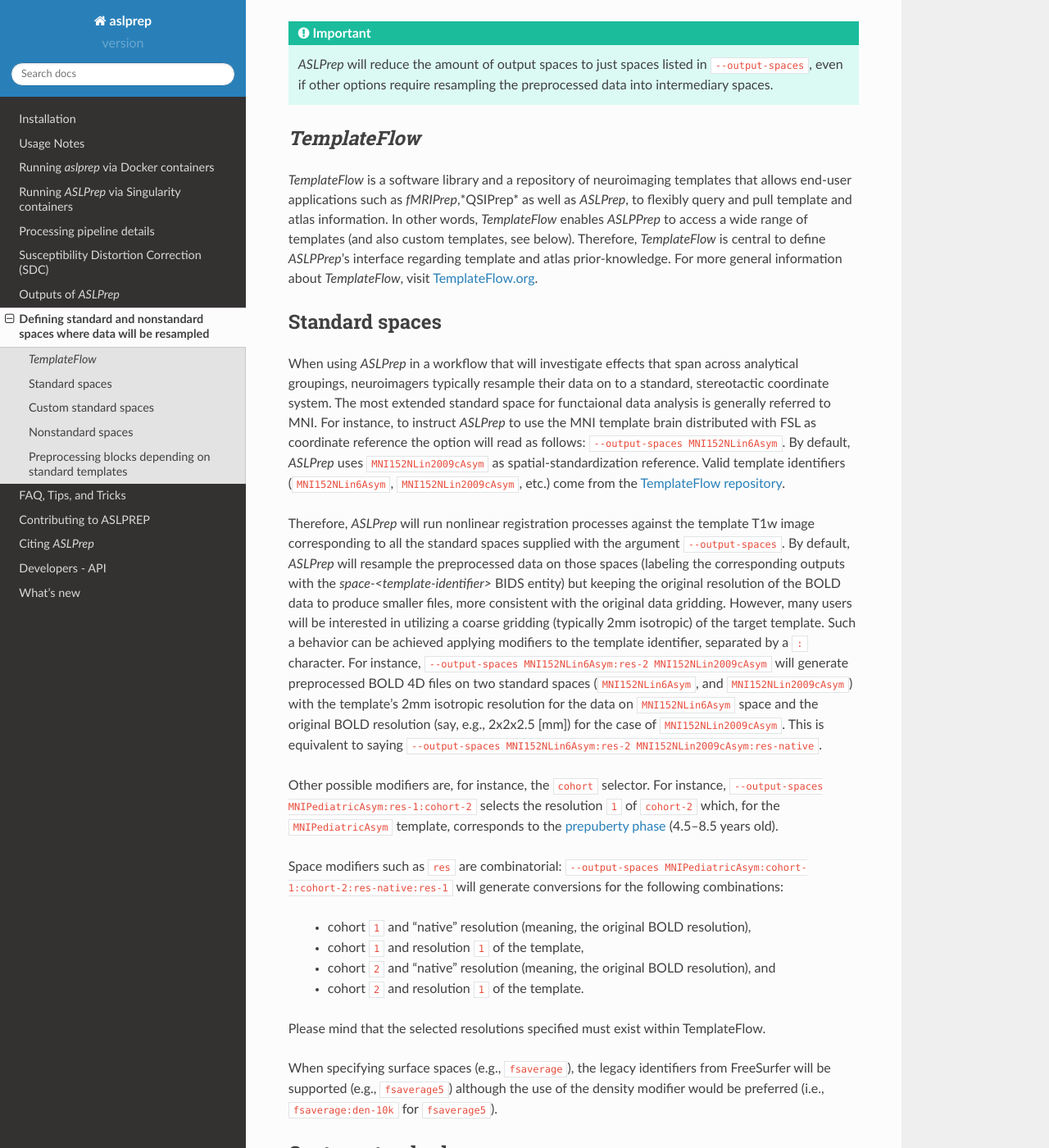
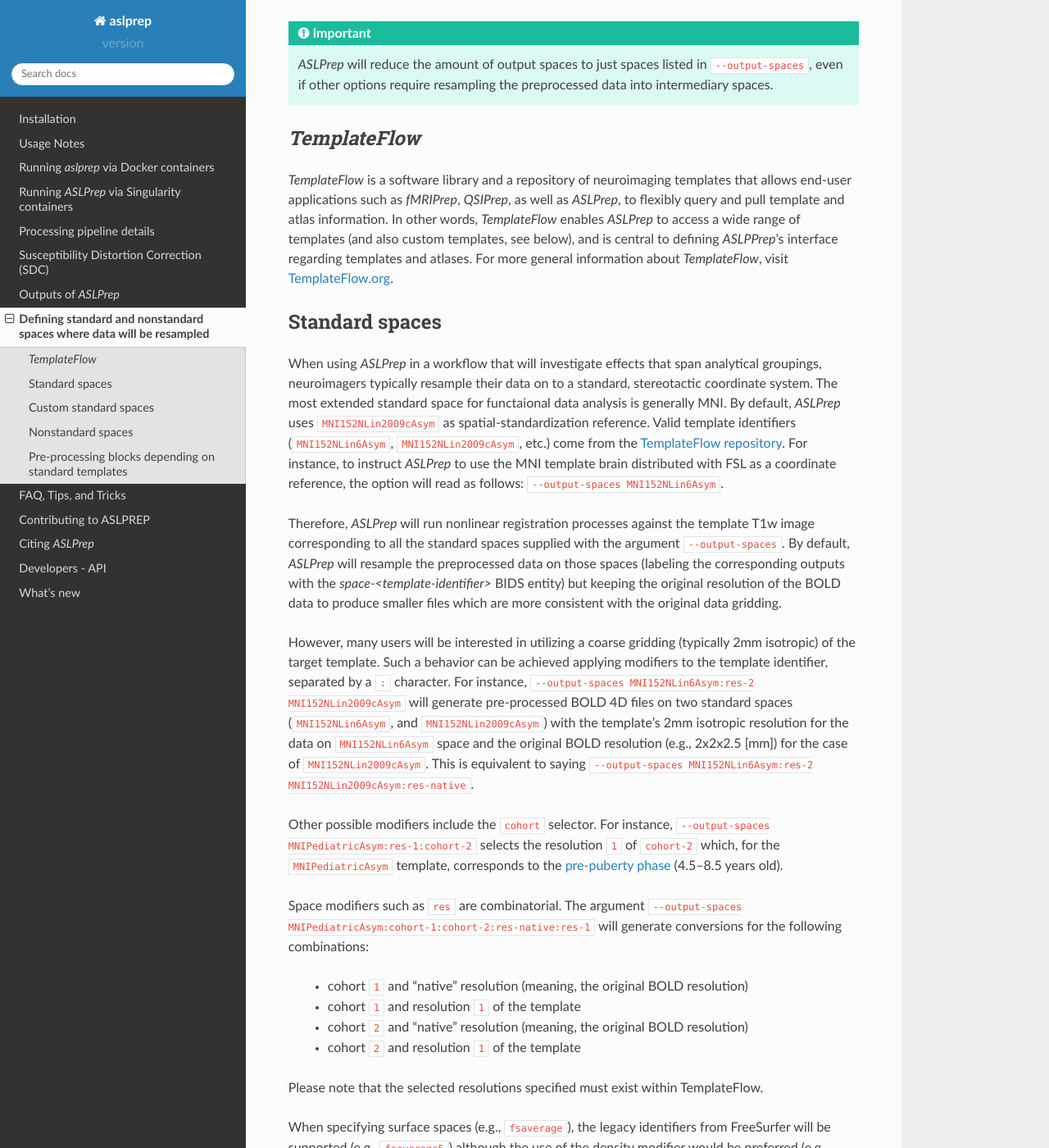
Before and after one commit to PennLINC/aslprep, a Sphinx documentation site: the page built from docs/spaces.rst, in a window 1280 px wide and 1400 px high, scrolled down 268 px. Shown: the whole window at 82% size. Built offline with Sphinx 7.4.7 and the Read the Docs theme 2.0.0, drawn with Linux system fonts in a browser that asks for light colours; some of the changed text lies outside the part shown.

Commit message:
copy edits

```diff
--- a/docs/spaces.rst
+++ b/docs/spaces.rst
@@ -4,7 +4,7 @@
 
 Defining standard and nonstandard spaces where data will be resampled
 =====================================================================
-The command line interface of *ASLPPrep* allows resampling the preprocessed data
+The command line interface of *ASLPPrep* allows resampling of the pre-processed data
 onto other output spaces.
 That is achieved using the ``--output-spaces`` argument, where standard and
 nonstandard spaces can be inserted.
@@ -19,79 +19,79 @@
 *TemplateFlow*
 """"""""""""""
 *TemplateFlow* is a software library and a repository of neuroimaging templates
-that allows end-user applications such as *fMRIPrep*,*QSIPrep* as well as *ASLPrep*,
+that allows end-user applications such as *fMRIPrep*, *QSIPrep*, as well as *ASLPrep*,
 to flexibly query and pull template and atlas information.
-In other words, *TemplateFlow* enables *ASLPPrep* to access a wide range
-of templates (and also custom templates, see below).
-Therefore, *TemplateFlow* is central to define *ASLPPrep*'s interface regarding
-template and atlas prior-knowledge.
+In other words, *TemplateFlow* enables *ASLPrep* to access a wide range
+of templates (and also custom templates, see below), and is central to defining *ASLPPrep*'s interface regarding templates and atlases.
 For more general information about *TemplateFlow*, visit
 `TemplateFlow.org <https://www.templateflow.org>`__.
 
 
 Standard spaces
 """""""""""""""
-When using *ASLPrep* in a workflow that will investigate effects that span across
+When using *ASLPrep* in a workflow that will investigate effects that span
 analytical groupings, neuroimagers typically resample their data on to a standard,
 stereotactic coordinate system.
-The most extended standard space for functaional data analysis is generally referred to MNI.
-For instance, to instruct *ASLPrep* to use the MNI template brain distributed with
-FSL as coordinate reference the option will read as follows: ``--output-spaces MNI152NLin6Asym``.
+The most extended standard space for functaional data analysis is generally MNI.
 By default, *ASLPrep* uses ``MNI152NLin2009cAsym`` as spatial-standardization reference.
 Valid template identifiers (``MNI152NLin6Asym``, ``MNI152NLin2009cAsym``, etc.) come from
 the `TemplateFlow repository <https://github.com/templateflow/templateflow>`__.
+For instance, to instruct *ASLPrep* to use the MNI template brain distributed with
+FSL as a coordinate reference, the option will read as follows: ``--output-spaces MNI152NLin6Asym``.
+
 
 Therefore, *ASLPrep* will run nonlinear registration processes against the template
 T1w image corresponding to all the standard spaces supplied with the argument
 ``--output-spaces``.
 By default, *ASLPrep* will resample the preprocessed data on those spaces (labeling the
 corresponding outputs with the `space-<template-identifier>` BIDS entity) but keeping
-the original resolution of the BOLD data to produce smaller files, more consistent with
+the original resolution of the BOLD data to produce smaller files which are more consistent with
 the original data gridding.
+
 However, many users will be interested in utilizing a coarse gridding (typically 2mm isotropic)
 of the target template.
 Such a behavior can be achieved applying modifiers to the template identifier, separated by
 a ``:`` character.
 For instance, ``--output-spaces MNI152NLin6Asym:res-2 MNI152NLin2009cAsym`` will generate
-preprocessed BOLD 4D files on two standard spaces (``MNI152NLin6Asym``,
+pre-processed BOLD 4D files on two standard spaces (``MNI152NLin6Asym``,
 and ``MNI152NLin2009cAsym``) with the template's 2mm isotropic resolution for
 the data on ``MNI152NLin6Asym`` space and the original BOLD resolution
-(say, e.g., 2x2x2.5 [mm]) for the case of ``MNI152NLin2009cAsym``.
+(e.g., 2x2x2.5 [mm]) for the case of ``MNI152NLin2009cAsym``.
 This is equivalent to saying
 ``--output-spaces MNI152NLin6Asym:res-2 MNI152NLin2009cAsym:res-native``.
 
-Other possible modifiers are, for instance, the ``cohort`` selector.
+Other possible modifiers include the ``cohort`` selector.
 For instance, ``--output-spaces MNIPediatricAsym:res-1:cohort-2`` selects
 the resolution ``1`` of ``cohort-2`` which, for the ``MNIPediatricAsym``
-template, corresponds to the `prepuberty phase
+template, corresponds to the `pre-puberty phase
 <https://github.com/templateflow/tpl-MNIPediatricAsym/blob/bcf77616f547f327ee53c01dadf689ab6518a097/template_description.json#L22-L26>`__
 (4.5--8.5 years old).
 
-Space modifiers such as ``res`` are combinatorial:
+Space modifiers such as ``res`` are combinatorial. The argument
 ``--output-spaces MNIPediatricAsym:cohort-1:cohort-2:res-native:res-1`` will
 generate conversions for the following combinations:
 
-  * cohort ``1`` and "native" resolution (meaning, the original BOLD resolution),
-  * cohort ``1`` and resolution ``1`` of the template,
-  * cohort ``2`` and "native" resolution (meaning, the original BOLD resolution), and
-  * cohort ``2`` and resolution ``1`` of the template.
+  * cohort ``1`` and "native" resolution (meaning, the original BOLD resolution)
+  * cohort ``1`` and resolution ``1`` of the template
+  * cohort ``2`` and "native" resolution (meaning, the original BOLD resolution)
+  * cohort ``2`` and resolution ``1`` of the template
 
-Please mind that the selected resolutions specified must exist within TemplateFlow.
+Please note that the selected resolutions specified must exist within TemplateFlow.
 
 When specifying surface spaces (e.g., ``fsaverage``), the legacy identifiers from
 FreeSurfer will be supported (e.g., ``fsaverage5``) although the use of the density
-modifier would be preferred (i.e., ``fsaverage:den-10k`` for ``fsaverage5``).
+modifier would be preferred (e.g., ``fsaverage:den-10k`` for ``fsaverage5``).
 
 Custom standard spaces
 """"""""""""""""""""""
 To make your custom templates visible by *ASLPrep*, and usable via
-the ``--output-spaces`` argument, please store your template under
+the ``--output-spaces`` argument, store your template under
 *TemplateFlow*'s home directory.
-The default *TemplateFlow*'s home directory is ``$HOME/.cache/templateflow``
-and that can path can be arbitrarily changed by setting
+The default *TemplateFlow* home directory is ``$HOME/.cache/templateflow``
+but the path can be arbitrarily changed by setting
 the ``$TEMPLATEFLOW_HOME`` environment variable.
 A minimal example of the necessary files for a template called
-``MyCustom`` (and therefore callable via, e.g., ``--output-spaces MyCustom``)
+``MyCustom`` (and therefore callable via ``--output-spaces MyCustom``)
 follows::
 
   $TEMPLATEFLOW_HOME/
@@ -125,14 +125,14 @@
 
 Modifiers are not allowed when providing nonstandard spaces.
 
-Preprocessing blocks depending on standard templates
+Pre-processing blocks depending on standard templates
 """"""""""""""""""""""""""""""""""""""""""""""""""""
-Some modules of the pipeline (e.g. the generation ofHCP compatible *grayordinates*
+Some modules of the pipeline (e.g., the generation of HCP compatible *grayordinates*
 files, or the *fieldmap-less* distortion correction) operate in specific template spaces.
-When selecting those modules to be included (using any of the following flags:
+Selecting those modules to be included (using any of the following flags:
 ``--cifti-outputs``, ``--use-syn-sdc``) will modify the list of
 output spaces to include the space identifiers they require, should the
 identifier not be found within the ``--output-spaces`` list already.
 In other words, running *ASLPrep* with ``--output-spaces MNI152NLin6Asym:res-2
---use-syn-sdc`` will expand the list of output spaces to be
+--use-syn-sdc`` will expand the list of output spaces to
 ``MNI152NLin6Asym:res-2 MNI152NLin2009cAsym``.
```
Also changed, not shown: other parts of docs/spaces.rst (+2 -2 lines).
